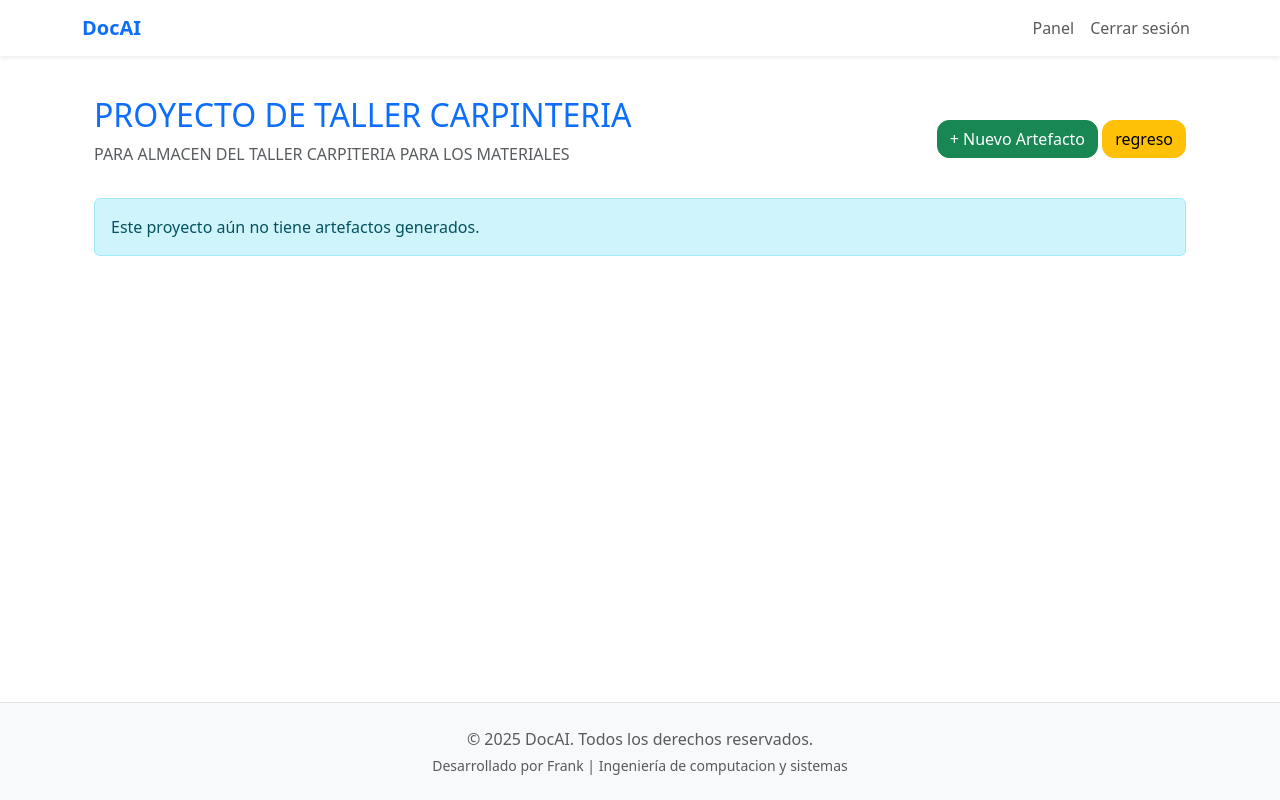
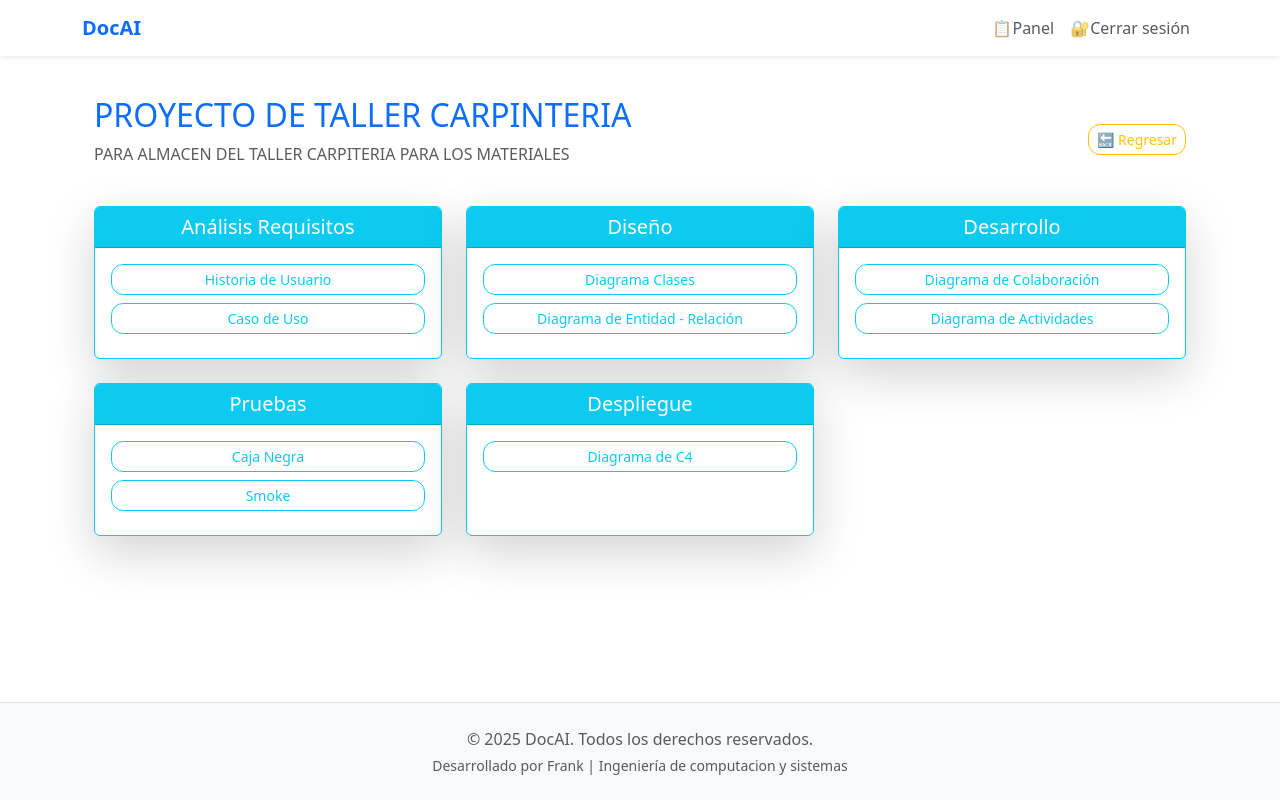
Before and after one commit to FrankHeliber/docai_project, a Django app: page /proyecto/14/ in a window 1280 px wide. Run offline with Django 5.2, Linux system fonts and the light colour scheme; a user stored in the database is signed in; data comes from the database, SQL or seed files in the repository; both versions use the stored data as it was after the commit; data that the repository does not hold is empty; some libraries are stand-ins or nearby versions.

Commit message:
version4

````diff
--- a/documentacion/templates/documentacion/detalle_proyecto.html
+++ b/documentacion/templates/documentacion/detalle_proyecto.html
@@ -4,28 +4,45 @@
 
 {% block content %}
 <div class="container">
-    <div class="d-flex justify-content-between align-items-center mb-3">
+    <div class="d-flex justify-content-between align-items-center mb-4">
         <div>
             <h2 class="text-primary">{{ proyecto.nombre }}</h2>
             <p class="text-muted">{{ proyecto.descripcion }}</p>
         </div>
         <div>
-        <a href="{% url 'crear_artefacto' proyecto.id %}" class="btn btn-success">+ Nuevo Artefacto</a>
-        <a href="{% url 'dashboard' %}" class="btn btn-warning">regreso</a>
+            <a href="{% url 'dashboard' %}" class="btn btn-outline-warning btn-sm">🔙 Regresar</a>
         </div>
     </div>
 
-    {% if artefactos %}
-        <div class="list-group">
-            {% for artefacto in artefactos %}
-                <a href="{% url 'ver_artefacto' artefacto.id %}" class="list-group-item list-group-item-action">
-                    <strong>{{ artefacto.get_tipo_display }}</strong>: {{ artefacto.titulo }}
-                </a>
-            {% endfor %}
+    {% if fases %}
+    <div class="row row-cols-1 row-cols-md-2 row-cols-lg-3 g-4">
+        {% for fase in fases %}
+        <div class="col">
+            <div class="card h-100 shadow-lg border-info">
+                <div class="card-header bg-info text-white text-center">
+                    <h5 class="card-title m-0">{{ fase.nombre }}</h5>
+                </div>
+                <div class="card-body">
+                    {% if fase.subartefactos.all %}
+                        {% for sub in fase.subartefactos.all %}
+                            <div class="d-grid gap-2 mb-2">
+                                <a href="{% url 'crear_artefacto' proyecto.id %}?subartefacto={{ sub.nombre }}" class="btn btn-outline-info btn-sm">
+                                    {{ sub.nombre }}
+                                </a>
+
+                            </div>
+                        {% endfor %}
+                    {% else %}
+                        <p class="text-muted text-center">No hay subartefactos definidos.</p>
+                    {% endif %}
+                </div>
+            </div>
         </div>
+        {% endfor %}
+
     {% else %}
-        <div class="alert alert-info mt-3">
-            Este proyecto aún no tiene artefactos generados.
+        <div class="alert alert-info mt-4">
+            Este proyecto aún no tiene fases definidas. Puedes agregar artefactos manualmente.
         </div>
     {% endif %}
 </div>
--- a/documentacion/templates/documentacion/editar_proyecto.html
+++ b/documentacion/templates/documentacion/editar_proyecto.html
@@ -4,7 +4,7 @@
 {% block title %}Editar Proyecto | DocAI{% endblock %}
 
 {% block content %}
-<div class="container mt-5" style="max-width: 600px;">
+<div class="container mt-1" style="max-width: 600px;">
     <div class="card shadow">
         <div class="card-header bg-primary text-white text-center">
             <h4 class="mb-0">Editar Proyecto</h4>
@@ -21,9 +21,9 @@
                     {{ form.descripcion|add_class:"form-control" }}
                 </div>
                 <div class="mt-3">
-                    <button type="submit" class="btn btn-success w-50">Guardar Cambios</button>
+                    <button type="submit" class="btn btn-outline-success btn-sm">✅Guardar Cambios</button>
 
-                    <a href="{% url 'dashboard' %}" class="btn btn-danger w-50">cancelar</a>
+                    <a href="{% url 'dashboard' %}" class="btn btn-outline-danger btn-sm">❌cancelar</a>
                 </div>
 
             </form>
--- a/documentacion/urls.py
+++ b/documentacion/urls.py
@@ -9,10 +9,11 @@ urlpatterns = [
     path('dashboard/', views.dashboard, name='dashboard'),
     path('proyecto/nuevo/', views.crear_proyecto, name='crear_proyecto'),
     path('proyectos/', views.dashboard, name='dashboard'),
-    path('logout/', views.cerrar_sesion, name='logout'),  # 👈 importante
+    path('logout/', views.cerrar_sesion, name='logout'),  # 👈 importante para logueo
     path('proyecto/<int:proyecto_id>/', views.detalle_proyecto, name='detalle_proyecto'),
     path('proyecto/<int:proyecto_id>/artefacto/nuevo/', views.crear_artefacto, name='crear_artefacto'),
     path('artefacto/<int:artefacto_id>/', views.ver_artefacto, name='ver_artefacto'),
     path('proyecto/<int:pk>/editar/', views.editar_proyecto, name='editar_proyecto'), # este codigo se agrego para el editar
+    path('proyecto/<int:proyecto_id>/eliminar/', views.eliminar_proyecto, name='eliminar_proyecto'), # PARA ELIMINAR PROYECTO
 
 ]
--- a/documentacion/views.py
+++ b/documentacion/views.py
@@ -3,11 +3,13 @@ from .models import Project, Artefacto, EvaluacionCoherencia
 from .forms import ProjectForm, ArtefactoForm
 from django.contrib.auth.decorators import login_required
 #from django.contrib.auth.forms import UserCreationForm
+from .models import Project, Fase, SubArtefacto  # 👈 importa Fase y SubArtefacto
 from .forms import CustomUserCreationForm  # no UserCreationForm
 from django.contrib.auth import login
 from django.contrib.auth import logout
 from core.ia import generar_artefacto_con_ia
-
+from django.views.decorators.http import require_POST
+from django.http import HttpResponseBadRequest
 
 @login_required
 def dashboard(request):
@@ -19,34 +21,69 @@ def crear_proyecto(request):
         form = ProjectForm(request.POST)
         if form.is_valid():
             proyecto = form.save(commit=False)
-            proyecto.propietario = request.user  # Asume que el usuario está logueado
+            proyecto.propietario = request.user
             proyecto.save()
-            return redirect('dashboard')  # Cambia según el nombre de tu vista/lista
+
+            # Crear automáticamente las fases y subartefactos 👇
+            fases_con_subartefactos = {
+                "Análisis Requisitos": ["Historia de Usuario", "Caso de Uso"],
+                "Diseño": ["Diagrama Clases", "Diagrama de Entidad - Relación"],
+                "Desarrollo": ["Diagrama de Colaboración", "Diagrama de Actividades"],
+                "Pruebas": ["Caja Negra", "Smoke"],
+                "Despliegue": ["Diagrama de C4"]
+            }
+
+            for nombre_fase, subartefactos in fases_con_subartefactos.items():
+                fase = Fase.objects.create(proyecto=proyecto, nombre=nombre_fase)
+                for nombre_sub in subartefactos:
+                    SubArtefacto.objects.create(fase=fase, nombre=nombre_sub)
+
+            return redirect('dashboard')
     else:
         form = ProjectForm()
     return render(request, 'documentacion/crear_proyecto.html', {'form': form})
 
+# codigo nuevo
+SUBARTEFACTOS_MERMAID = [
+    "Caso de Uso",
+    "Diagrama Clases",
+    "Diagrama de Entidad - Relación",
+    "Diagrama de Colaboración",
+    "Diagrama de Actividades",
+    "Diagrama de C4"
+]
+
+#codigo nuevo
 @login_required
 def crear_artefacto(request, proyecto_id):
     proyecto = get_object_or_404(Project, id=proyecto_id, propietario=request.user)
+    titulo_default = request.GET.get('subartefacto', '')
+
+    if not titulo_default:
+        return HttpResponseBadRequest("Subartefacto no especificado.")
+
     if request.method == 'POST':
         form = ArtefactoForm(request.POST)
         if form.is_valid():
             artefacto = form.save(commit=False)
             artefacto.proyecto = proyecto
             artefacto.generado_por_ia = True
+            artefacto.titulo = titulo_default
 
-            # Generar contenido con IA 👇
-            artefacto.contenido = generar_artefacto_con_ia(
-                tipo=artefacto.get_tipo_display(),
-                nombre_proyecto=proyecto.nombre,
-                descripcion=proyecto.descripcion
-            )
+            if titulo_default in SUBARTEFACTOS_MERMAID:
+                artefacto.contenido = generar_contenido_mermaid(titulo_default)
+            else:
+                artefacto.contenido = generar_artefacto_con_ia(
+                    tipo=titulo_default,
+                    nombre_proyecto=proyecto.nombre,
+                    descripcion=proyecto.descripcion
+                )
 
             artefacto.save()
             return redirect('detalle_proyecto', proyecto_id=proyecto.id)
     else:
-        form = ArtefactoForm()
+        form = ArtefactoForm(initial={'titulo': titulo_default})
+
     return render(request, 'documentacion/crear_artefacto.html', {
         'form': form,
         'proyecto': proyecto
@@ -56,19 +93,27 @@ def crear_artefacto(request, proyecto_id):
 def detalle_proyecto(request, proyecto_id):
     proyecto = get_object_or_404(Project, id=proyecto_id, propietario=request.user)
     artefactos = proyecto.artefactos.all()
+    fases = proyecto.fases.prefetch_related('subartefactos')  # 👈 importante
     return render(request, 'documentacion/detalle_proyecto.html', {
         'proyecto': proyecto,
-        'artefactos': artefactos
+        'artefactos': artefactos,
+        'fases': fases  # 👈 pasa las fases
     })
 
 @login_required
 def ver_artefacto(request, artefacto_id):
     artefacto = get_object_or_404(Artefacto, id=artefacto_id)
-    evaluaciones = artefacto.evaluaciones.all()
     return render(request, 'documentacion/ver_artefacto.html', {
-        'artefacto': artefacto,
-        'evaluaciones': evaluaciones
+        'artefacto': artefacto
     })
+
+#def ver_artefacto(request, artefacto_id):
+#    artefacto = get_object_or_404(Artefacto, id=artefacto_id)
+#    evaluaciones = artefacto.evaluaciones.all()
+#    return render(request, 'documentacion/ver_artefacto.html', {
+#        'artefacto': artefacto,
+#        'evaluaciones': evaluaciones
+#    })
 
 def cerrar_sesion(request):
     logout(request)
@@ -90,11 +135,10 @@ def signup(request):
     return render(request, 'registration/signup.html', {'form': form})
 
 
-
 @login_required
 def lista_proyectos(request):
     proyectos = Project.objects.filter(propietario=request.user)
-    return render(request, 'documentacion/lista_proyectos.html', {'proyectos': proyectos})
+    return render(request, 'documentacion/dashboard.html', {'proyectos': proyectos})
 # codigo para editar proyecto
 def editar_proyecto(request, pk):
     proyecto = get_object_or_404(Project, pk=pk)
@@ -102,7 +146,51 @@ def editar_proyecto(request, pk):
         form = ProjectForm(request.POST, instance=proyecto)
         if form.is_valid():
             form.save()
-            return redirect('lista_proyectos')
+            return redirect('dashboard')
     else:
         form = ProjectForm(instance=proyecto)
     return render(request, 'documentacion/editar_proyecto.html', {'form': form, 'proyecto': proyecto})
+# PARA ELIMINAR PROYECTO
+@require_POST
+@login_required
+def eliminar_proyecto(request, proyecto_id):
+    proyecto = get_object_or_404(Project, id=proyecto_id, propietario=request.user)
+    proyecto.delete()
+    return redirect('dashboard')
+
+#codigo nuevo
+def generar_contenido_mermaid(titulo):
+    ejemplos = {
+        "Caso de Uso": """
+```mermaid
+%% Diagrama de caso de uso
+graph TD
+    Usuario -->|Solicita| Sistema
+    Sistema -->|Responde| Usuario
+```""",
+        "Diagrama Clases": """
+```mermaid
+classDiagram
+    class Usuario {
+        +string nombre
+        +string email
+        +login()
+    }
+    class Proyecto {
+        +string nombre
+        +crearArtefacto()
+    }
+    Usuario --> Proyecto
+```""",
+        "Diagrama de Actividades": """
+```mermaid
+flowchart TD
+    Inicio --> ValidarDatos
+    ValidarDatos -->|Datos válidos| GenerarArtefacto
+    GenerarArtefacto --> Fin
+    ValidarDatos -->|Error| MostrarError
+    MostrarError --> Fin
+```"""
+    }
+
+    return ejemplos.get(titulo, f"```mermaid\nflowchart TD\n    Start --> End\n```")
--- a/templates/base.html
+++ b/templates/base.html
@@ -4,8 +4,9 @@
 <head>
 
     <meta charset="UTF-8">
+    <link rel="icon" href="{% static 'img/logo.png' %}" type="image/x-icon">
+    <title>{% block title %}DocAI{% endblock %} </title>
 
-    <title>{% block title %}DocAI{% endblock %} </title>
     <meta name="viewport" content="width=device-width, initial-scale=1">
 
     <!-- Bootstrap 5 -->
@@ -30,11 +31,11 @@
         <div class="collapse navbar-collapse justify-content-end" id="navbarNav">
             <ul class="navbar-nav">
                 {% if user.is_authenticated %}
-                    <li class="nav-item"><a class="nav-link" href="{% url 'dashboard' %}">Panel</a></li>
-                    <li class="nav-item"><a class="nav-link" href="{% url 'logout' %}">Cerrar sesión</a></li>
+                    <li class="nav-item"><a class="nav-link" href="{% url 'dashboard' %}">📋Panel</a></li>
+                    <li class="nav-item"><a class="nav-link" href="{% url 'logout' %}">🔐Cerrar sesión</a></li>
                 {% else %}
-                    <li class="nav-item"><a class="btn btn-primary ms-2" href="{% url 'login' %}">Iniciar sesión</a></li>
-                    <li class="nav-item"><a class="btn btn-primary ms-2" href="{% url 'signup' %}">Registrarse</a></li>
+                    <li class="nav-item"><a class="btn btn-primary ms-2" href="{% url 'login' %}">🧑‍💻Iniciar sesión</a></li>
+                    <li class="nav-item"><a class="btn btn-primary ms-2" href="{% url 'signup' %}">📝Registrarse</a></li>
                 {% endif %}
             </ul>
         </div>
@@ -60,3 +61,8 @@
 <!-- <script src="https://cdn.jsdelivr.net/npm/bootstrap@5.3.3/dist/js/bootstrap.bundle.min.js"></script> -->
 </body>
 </html>
+<!-- codigo nuevo  -->
+<script type="module">
+    import mermaid from 'https://cdn.jsdelivr.net/npm/mermaid@10/dist/mermaid.esm.min.mjs';
+    mermaid.initialize({ startOnLoad: true });
+  </script>
--- a/templates/home.html
+++ b/templates/home.html
@@ -11,10 +11,10 @@
         </p>
         <div class="mt-4">
             {% if not user.is_authenticated %}
-                <a href="{% url 'signup' %}" class="btn btn-primary btn-lg shadow-sm me-2 animate__animated animate__fadeInLeft">Comenzar</a>
-                <a href="{% url 'login' %}" class="btn btn-outline-secondary btn-lg shadow-sm animate__animated animate__fadeInRight">Iniciar sesión</a>
+                <a href="{% url 'signup' %}" class="btn btn-primary btn-lg shadow-sm me-2 animate__animated animate__fadeInLeft">📝Comenzar</a>
+                <a href="{% url 'login' %}" class="btn btn-outline-secondary btn-lg shadow-sm animate__animated animate__fadeInRight">🧑‍💻Iniciar sesión</a>
             {% else %}
-                <a href="{% url 'dashboard' %}" class="btn btn-primary btn-lg shadow-sm animate__animated animate__fadeIn">Ir al Panel</a>
+                <a href="{% url 'dashboard' %}" class="btn btn-primary btn-lg shadow-sm animate__animated animate__fadeIn">📋Ir al Panel</a>
             {% endif %}
         </div>
     </div>
````
Also changed, not shown: documentacion/models.py (+21 -8 lines), documentacion/templates/documentacion/crear_artefacto.html (+28 -12 lines), documentacion/templates/documentacion/crear_proyecto.html (+9 -11 lines), documentacion/templates/documentacion/dashboard.html (+10 -3 lines), documentacion/templates/documentacion/ver_artefacto.html (+24 -27 lines), db.sqlite3, documentacion/migrations/0002_alter_artefacto_tipo_fase_subartefacto.py (added), static/img/logo.png (added), 1 other file.
